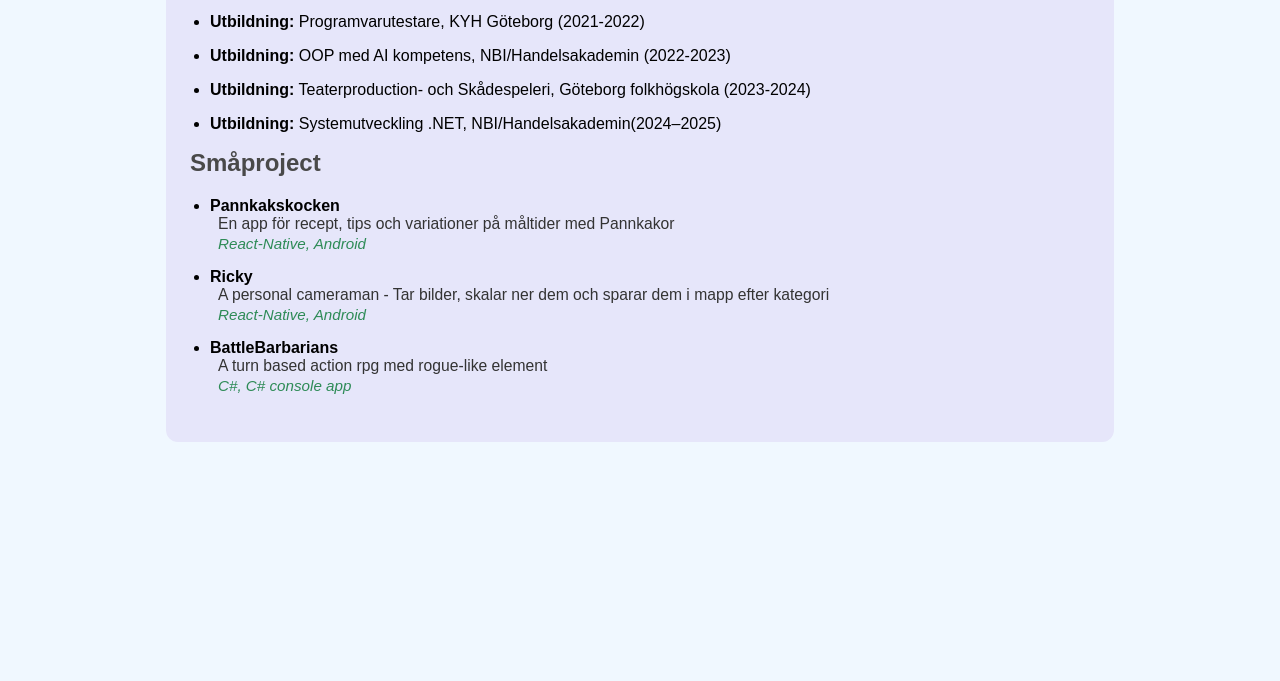
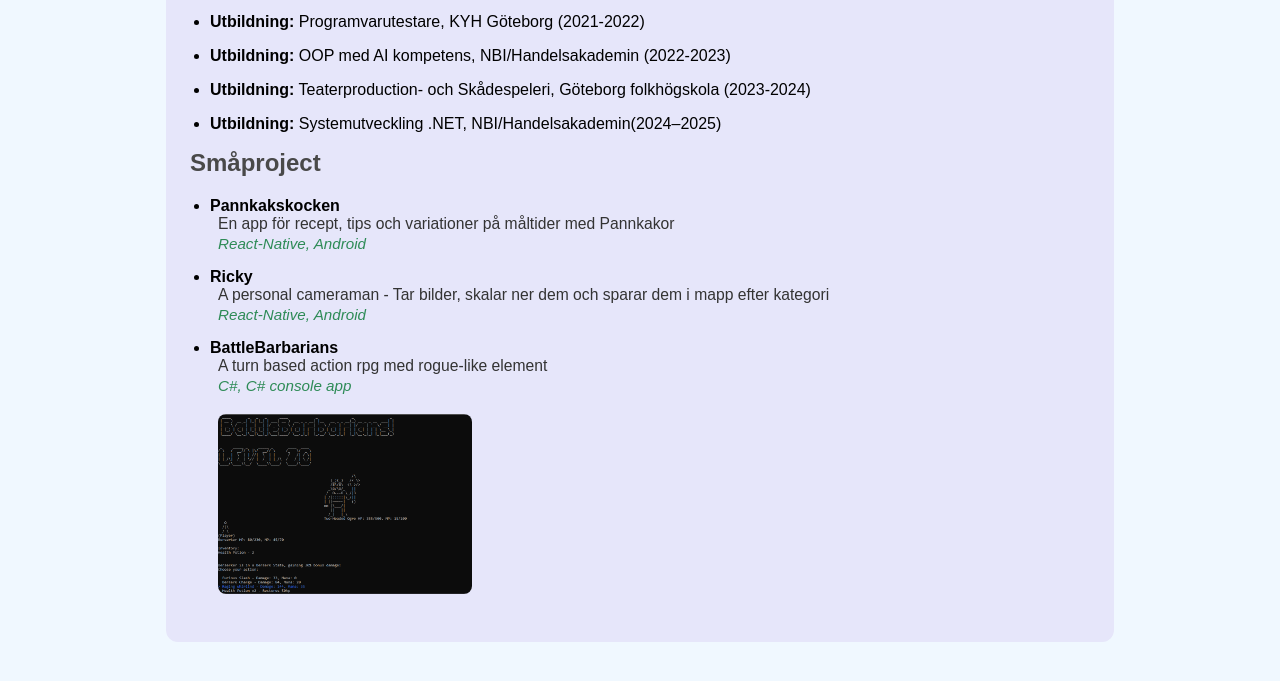
Before and after one commit to Hbitz/Project-1, a plain HTML site: page experiences.html in a window 1280 px wide. Shown: the part 199-880 px from the top of the page. Before the commit the page ends 800 px from the top, so only its background shows below. Drawn offline with Linux system fonts and the light colour scheme.

Commit message:
BattleBarbarians picture

```diff
--- a/experiences.html
+++ b/experiences.html
@@ -41,6 +41,7 @@
                 <strong>BattleBarbarians</strong>
                 <span class="desc"> A turn based action rpg med rogue-like element</span>
                 <span class="tech"> C#, C# console app</span>
+                <img src="pictures/battlebarbarians boss.png" alt="battlebarbarians" class="project-img" height="32">
             </li>
         </ul>
     </section>
--- a/style.css
+++ b/style.css
@@ -91,6 +91,12 @@ ul.navbar li a:hover {
     margin-left: 8px;
     vertical-align: middle;
 }
+.project-img {
+    height: 180px; /* Skalar ner till ca 50% av 32px */
+    width: auto;
+    margin-left: 8px;
+    vertical-align: middle;
+}
 
 @media (max-width: 600px) {
     .container {
```
Also changed, not shown: pictures/battlebarbarians boss.png (added).
